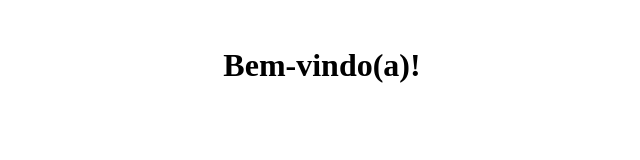
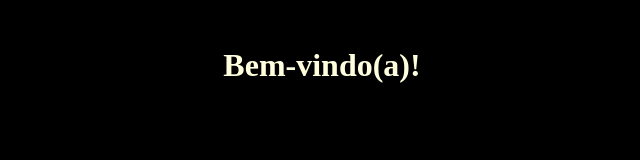
Before and after one commit to Janainabezerraas/Projeto, a plain HTML site: page index.html in a window 1280 px wide. Shown: the whole page, without its empty margins (318-958 px from the left). Drawn offline with Linux system fonts and the light colour scheme.

Commit message:
Update index.html

```diff
--- a/index.html
+++ b/index.html
@@ -5,7 +5,12 @@
   <title>MetaTIzando</title>
 <body>
 <br>
-  <p><h1><center>Bem-vindo(a)!</center></h1></p>
-
+  <p><center><h1 style="color: #FFFFDD;">Bem-vindo(a)!</h1></center></p>
+<style>
+  body {
+    background-color: #000000;
+  }
+  h1
+</style>
 </body>
 </html>
```
